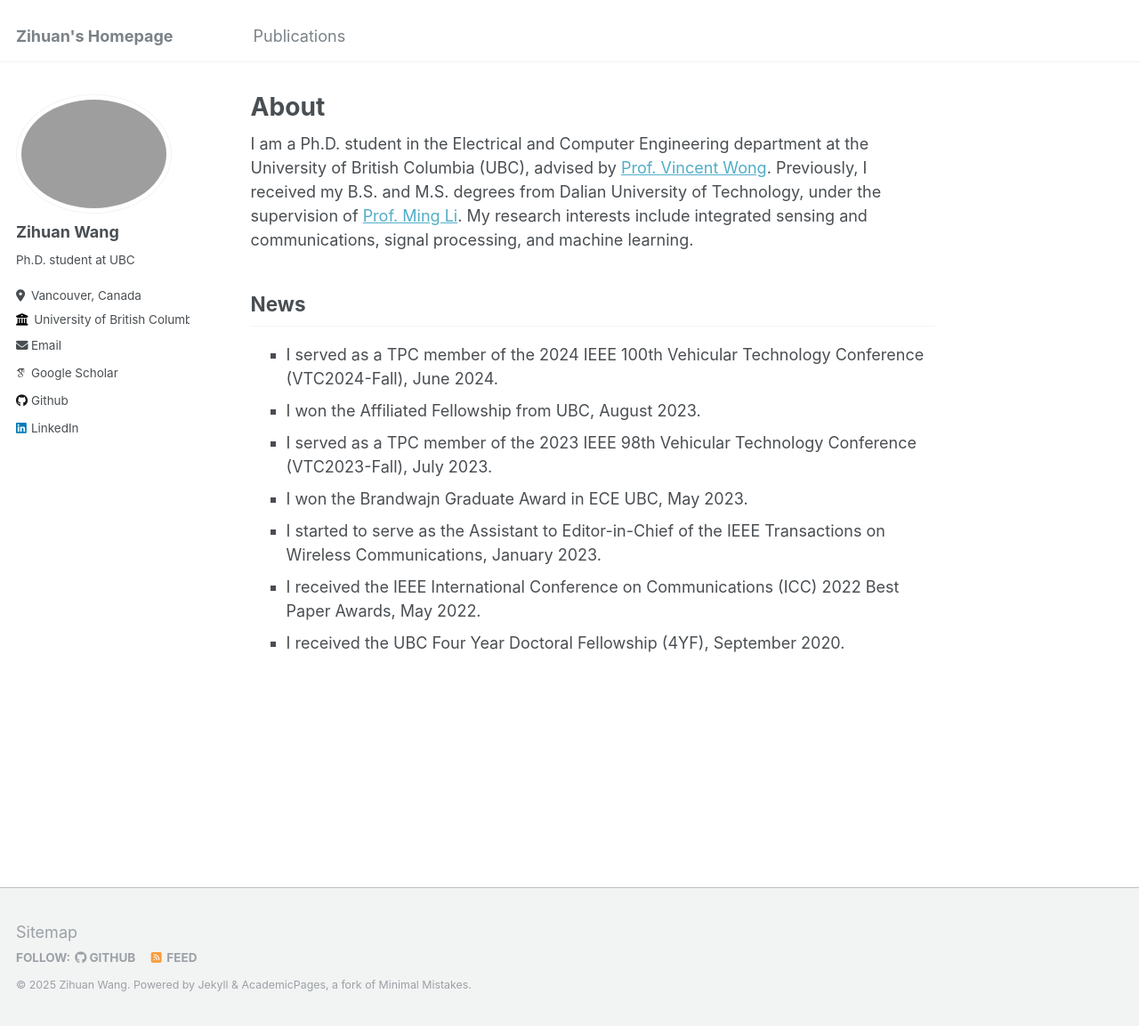
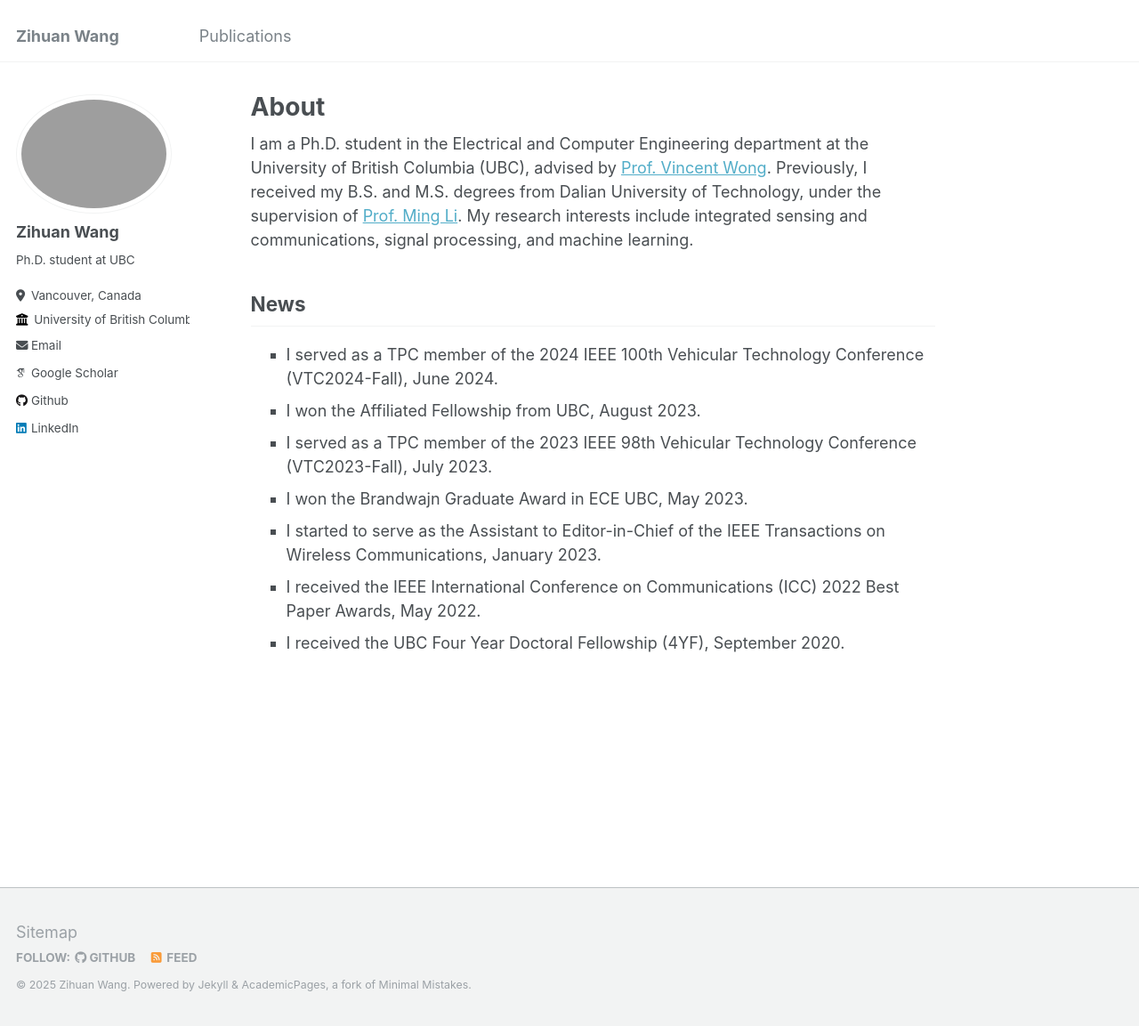
Before and after one commit to zihuanwang/zihuanwang.github.io, a Jekyll site: the page built from _pages/about.md, in a window 1280 px wide and 1153 px high. Shown: the whole window at 89% size. Built offline with Jekyll 4.4.1, drawn with Linux system fonts in a browser that asks for light colours; some web fonts are replaced.

Commit message:
Update _config.yml

```diff
--- a/_config.yml
+++ b/_config.yml
@@ -8,7 +8,7 @@
 
 # Basic Site Settings
 locale                   : "en-US"
-title                    : "Zihuan's Homepage"
+title                    : "Zihuan Wang"
 title_separator          : "-"
 name                     : &name "Zihuan Wang"
 description              : &description "personal description"
```
